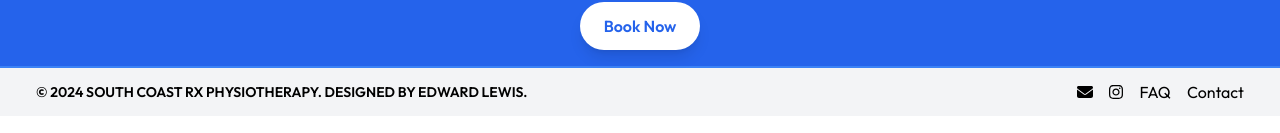
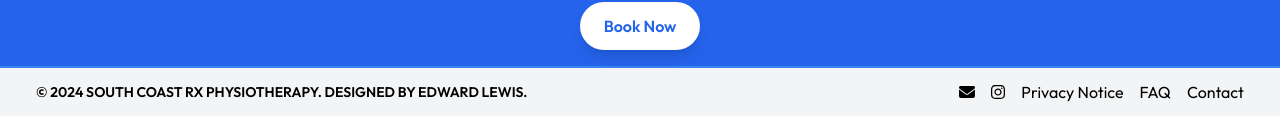
Before and after one commit to edutf8/scrxphysiotherapy-frontend, a Next.js app: page / in a window 1280 px wide. Shown: the part 2872-3005 px from the top of the page. Built offline with nearby package versions, Linux system fonts and the light colour scheme; no server answers.

Commit message:
Update footer

```diff
--- a/src/app/components/Footer.jsx
+++ b/src/app/components/Footer.jsx
@@ -23,6 +23,9 @@ export default function Footer() {
                         <FontAwesomeIcon icon={faInstagram}/>
                     </a>
                     <a href="/faq" className="hover:underline">
+                        Privacy Notice
+                    </a>
+                    <a href="/faq" className="hover:underline">
                         FAQ
                     </a>
                     <a href="/contact" className="hover:underline">
```
